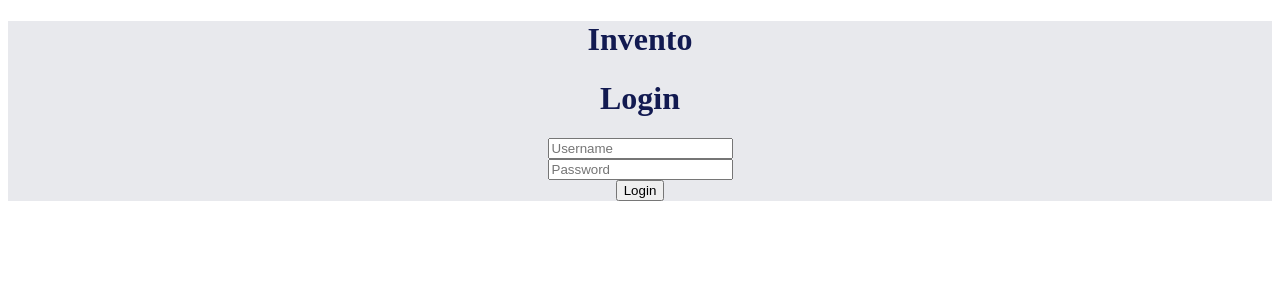
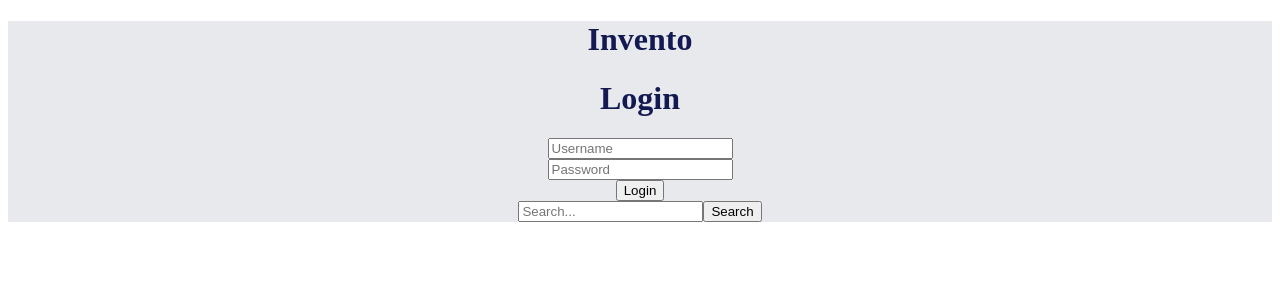
Before and after one commit to dexterbrian/inventory-app, a React (Create React App) app: page /login in a window 1280 px wide. Shown: the top 300 px of the page. Built offline with nearby package versions, Linux system fonts and the light colour scheme.

Commit message:
created a searchbox

```diff
--- a/src/App.css
+++ b/src/App.css
@@ -38,3 +38,7 @@
     transform: rotate(360deg);
   }
 }
+.searchbox {
+  justify-content: center;
+  margin: 20px;
+}
--- a/src/App.js
+++ b/src/App.js
@@ -6,6 +6,7 @@ import { Route, Switch, useHistory } from 'react-router-dom/cjs/react-router-dom
 import NavBar from './components/NavBar';
 import Modify from './components/modify/Modify';
 import AddProductForm from './components/addprods/AddProductForm';
+import SearchBox from './components/SearchBox'
 
 function App() {
 
@@ -38,6 +39,10 @@ function App() {
           <AddProductForm isLoggedIn={ isLoggedIn } products={ products } setProducts={ setProducts }/>
         </Route>
       </Switch>
+      <div >
+      <SearchBox />
+      </div>
+
     </div>
   );
 }
--- a/src/components/SearchBox.js
+++ b/src/components/SearchBox.js
@@ -1,17 +1,28 @@
-import React from "react";
+import React, { useState } from 'react';
 
-function SearchBox({ search }) {
+const InventorySearchBox = ({ onSearch }) => {
+  const [searchTerm, setSearchTerm] = useState('');
+
+  const handleChange = (event) => {
+    setSearchTerm(event.target.value);
+  };
+
+  const handleSubmit = (event) => {
+    event.preventDefault();
+    onSearch(searchTerm);
+  };
 
   return (
-    <div>
+    <form onSubmit={handleSubmit}>
       <input
         type="text"
-        placeholder="Search for a product"
-        onChange={ (e) => search(e.target.value) }
+        placeholder="Search..."
+        value={searchTerm}
+        onChange={handleChange}
       />
-      <i className="circular search link icon"></i>
-    </div>
+      <button type="submit">Search</button>
+    </form>
   );
-}
+};
 
-export default SearchBox;
+export default InventorySearchBox;
```
Also changed, not shown: 1 other file (tests, documents, lock files or other folders).
